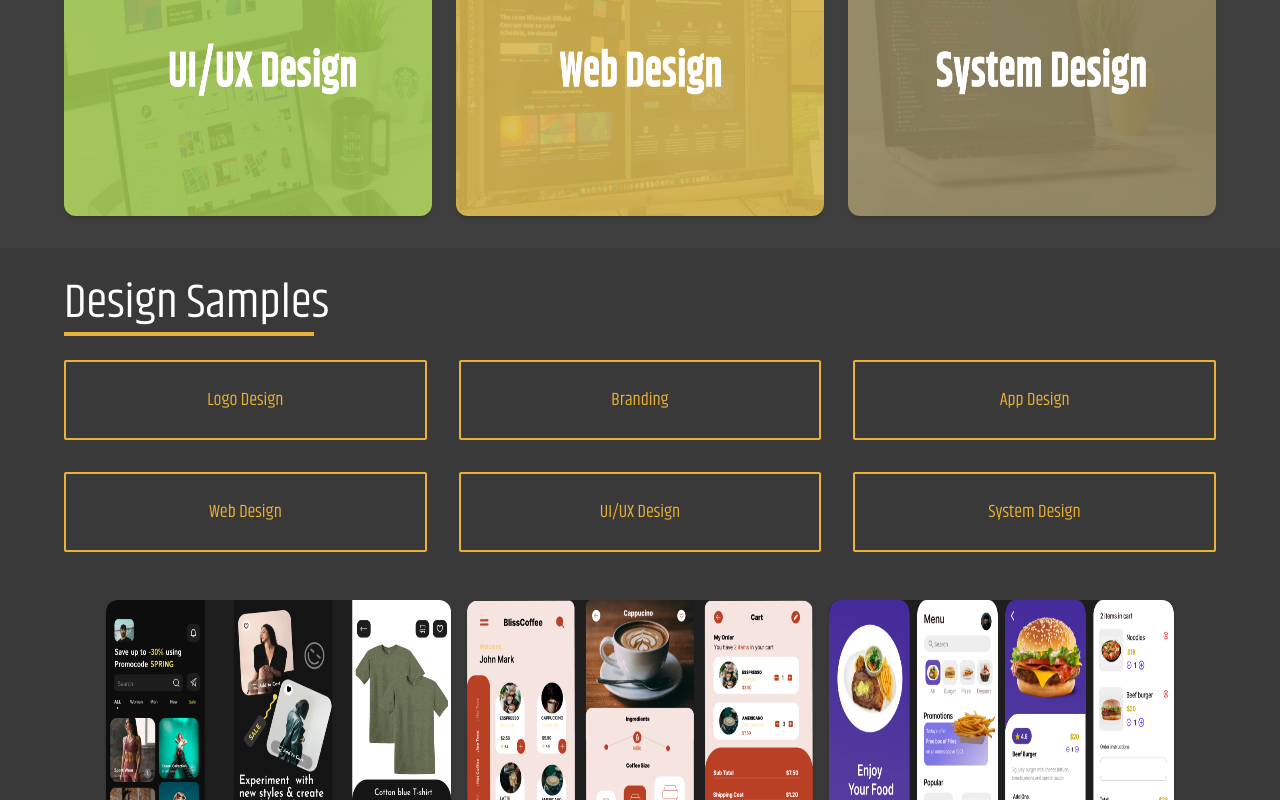
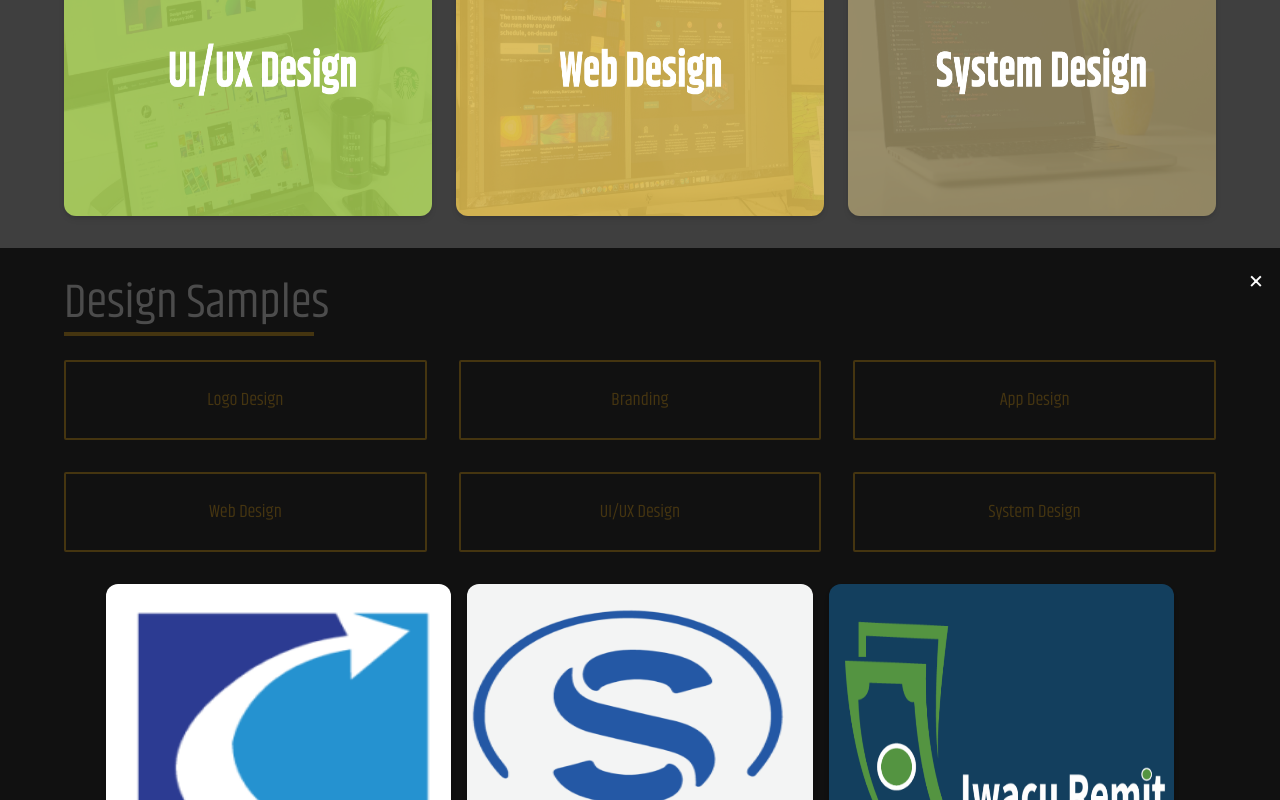
Before and after one commit to 0122345/Eloge_repo, a Next.js app in the folder eloge-portfolio/: page / in a window 1280 px wide. Both pictures are taken after a click on the button "Logo Design". Shown: the part 2221-3021 px from the top of the page. Built offline with nearby package versions, Linux system fonts and the light colour scheme.

Commit message:
"Refactored  components to add animation effects."

```diff
--- a/eloge-portfolio/app/components/Projects.js
+++ b/eloge-portfolio/app/components/Projects.js
@@ -1,26 +1,101 @@
+"use client"
 import { projects } from '@/public/utils'
 import { buttons } from '@/public/utils'
 import Image from 'next/image'
+import { useState, useEffect, useRef } from 'react'
 
 const Projects = () => {
+  const [selectedImages, setSelectedImages] = useState(null)
+  const sectionRef = useRef(null)
+
+  const handleButtonClick = (buttonId) => {
+    const button = buttons.find(btn => btn.id === buttonId)
+    if (button && button.image) {
+      setSelectedImages(button.image)
+    } else {
+      setSelectedImages(null)
+    }
+  }
+
+  useEffect(() => {
+    const observer = new IntersectionObserver(
+      (entries) => {
+        entries.forEach((entry) => {
+          entry.target.classList.toggle('animate-in', entry.isIntersecting)
+        })
+      },
+      { threshold: 0.1 }
+    )
+
+    const elements = sectionRef.current?.querySelectorAll('.animate')
+    elements?.forEach((el) => observer.observe(el))
+
+    return () => observer.disconnect()
+  }, [])
+
   return (
-      <section className='w-full bg-home-service p-8 md:px-16 min-h-screen'>
-        <h1 className='font-khand text-5xl text-white mb-1'>Design Samples</h1>
-        <hr className="flex justify-start w-[250px] border-t-4 border-home-yellow mt-0 mb-6 mx-auto lg:mx-0 sm:left-2" />
-        {/*Buttons*/}
+    <section ref={sectionRef} className='w-full bg-home-service p-8 md:px-16 h-[170dvh] relative'>
+      <h1 className='font-khand text-5xl text-white mb-1 animate'>Design Samples</h1>
+      <hr className="flex justify-start w-[250px] border-t-4 border-home-yellow mt-0 mb-6 mx-auto lg:mx-0 sm:left-2 animate" />
+
+      {/* Buttons */}
       <div className="grid grid-cols-3 grid-rows-2 gap-8 mt-4">
         {buttons.map((button, index) => (
           <button
+            onClick={() => handleButtonClick(button.id)}
             key={button.id || index}
-              className='p-8 text-lg h-20 flex justify-center items-center rounded-sm font-khand text-home-yellow hover:text-white border-2 border-solid border-home-yellow hover:border-white'
+            className='p-8 text-lg h-20 flex justify-center items-center rounded-sm font-khand text-home-yellow hover:text-white border-2 border-solid border-home-yellow hover:border-white animate'
+            style={{transitionDelay: `${index * 100}ms`}}
           >
             {button.name}
           </button>
         ))}
       </div>
+
+      {/* Foreground page with images */}
+      {selectedImages && (
+        <div className="absolute inset-0 bg-black bg-opacity-70 flex justify-center items-center">
+          <div className="grid grid-cols-3 gap-4 p-8">
+            {selectedImages.map((image, index) => (
+              <div key={index} className="relative h-48 w-48 animate" style={{transitionDelay: `${index * 100}ms`}}>
+                <Image
+                  src={image.img}
+                  alt={image.title}
+                  layout="fill"
+                  objectFit="cover"
+                />
+              </div>
+            ))}
+          </div>
+          <button
+            onClick={() => setSelectedImages(null)}
+            className="absolute top-4 right-4 text-white text-2xl"
+          >
+            ×
+          </button>
+        </div>
+      )}
+
+      {selectedImages ? (
+        <div className='w-full mt-4 gap-4 flex justify-center pt-4 flex-wrap'>
+          {selectedImages.map((item, index) => (
+            <div key={index} className='w-full md:w-[48%] lg:w-[30%] hover animate' style={{transitionDelay: `${index * 100}ms`}}>
+              <div className='relative min-h-72 rounded-xl overflow-hidden shadow-md p-8'>
+                <Image
+                  src={item.img}
+                  alt={item.title || 'Project image'}
+                  fill
+                  sizes="(max-width: 768px) 100vw, (max-width: 1200px) 50vw, 33vw"
+                />
+              </div>
+            </div>
+          ))}
+        </div>
+      ) : (
+        // Display the original projects when no button is clicked
         <div className='w-full mt-8 gap-4 flex justify-center pt-4 flex-wrap'>
           {projects.map((item, index) => (
-            <div key={item.id || index} className='w-full md:w-[48%] lg:w-[30%] hover'>
+            <div key={item.id || index} className='w-full md:w-[48%] lg:w-[30%] hover animate' style={{transitionDelay: `${index * 100}ms`}}>
               <div className='relative min-h-72 rounded-xl overflow-hidden shadow-md p-8'>
                 <Image
                   src={item.img}
@@ -32,6 +107,7 @@ const Projects = () => {
             </div>
           ))}
         </div>
+      )}
     </section>
   )
 }
--- a/eloge-portfolio/app/home/page.js
+++ b/eloge-portfolio/app/home/page.js
@@ -1,23 +1,41 @@
 'use client'
-import { useState } from 'react';
+import { useState, useEffect, useRef } from 'react';
 import { BsThreeDots } from "react-icons/bs";
 import Image from "next/image";
 
 export default function HomePage() {
   const [showTooltip, setShowTooltip] = useState(false);
+  const sectionRef = useRef(null);
+
+  useEffect(() => {
+    const observer = new IntersectionObserver(
+      (entries) => {
+        entries.forEach((entry) => {
+          entry.target.classList.toggle('animate-in', entry.isIntersecting);
+        });
+      },
+      { threshold: 0.1 }
+    );
+
+    const elements = sectionRef.current?.querySelectorAll('.animate');
+    elements?.forEach((el) => observer.observe(el));
+
+    return () => observer.disconnect();
+  }, []);
+
   return (
-    <main className='font-khand w-full overflow-hidden'>
+    <main className='font-khand w-full overflow-hidden' ref={sectionRef}>
       <div className="bg-gradient-to-t from-home-yellow from-50% to-home-gray to-50% w-full min-h-screen lg:h-screen lg:bg-gradient-to-r lg:from-home-gray lg:from-50% lg:to-home-yellow lg:to-50%">
         <div className="flex flex-col lg:flex-row">
           <div id="left" className="flex flex-col text-white justify-start w-full lg:w-1/2 p-6 lg:p-20">
             <span className="space-y-2 my-8 lg:my-32">
-              <p className="text-3xl lg:text-4xl font-light">
+              <p className="text-3xl lg:text-4xl font-light animate">
                 Hello
               </p>
-              <p className="text-home-yellow text-5xl lg:text-6xl font-bold">
+              <p className="text-home-yellow text-5xl lg:text-6xl font-bold animate">
                 I'M ELOGE CHRIS
               </p>
-              <p className="text-lg lg:text-xl font-light">
+              <p className="text-lg lg:text-xl font-light animate">
                 Welcome to my creative world,
                 a passionate designer fueled
                 by a relentless drive for innovation
@@ -26,7 +44,7 @@ export default function HomePage() {
               </p>
             </span>
             <span
-                          className='relative border border-home-yellow border-solid rounded-sm w-full sm:w-44 h-11 shadow-inner shadow-[#383636] flex items-center justify-center text-xl lg:text-2xl font-medium text-home-yellow cursor-pointer hover:bg-home-yellow hover:text-home-gray'
+              className='relative border border-home-yellow border-solid rounded-sm w-full sm:w-44 h-11 shadow-inner shadow-[#383636] flex items-center justify-center text-xl lg:text-2xl font-medium text-home-yellow cursor-pointer hover:bg-home-yellow hover:text-home-gray animate'
               onMouseEnter={() => setShowTooltip(true)}
               onMouseLeave={() => setShowTooltip(false)}
             >
@@ -38,7 +56,7 @@ export default function HomePage() {
               )}
             </span>
           </div>
-          <div id='center' className='relative w-full lg:w-1/2 mt-8 lg:mt-0'>
+          <div id='center' className='relative w-full lg:w-1/2 mt-8 lg:mt-0 animate'>
             <span className="absolute top-4 right-6 lg:right-16">
               <BsThreeDots className="text-white text-4xl lg:text-6xl"/>
             </span>
```
Lines whose indentation alone changed are shown as unchanged.
